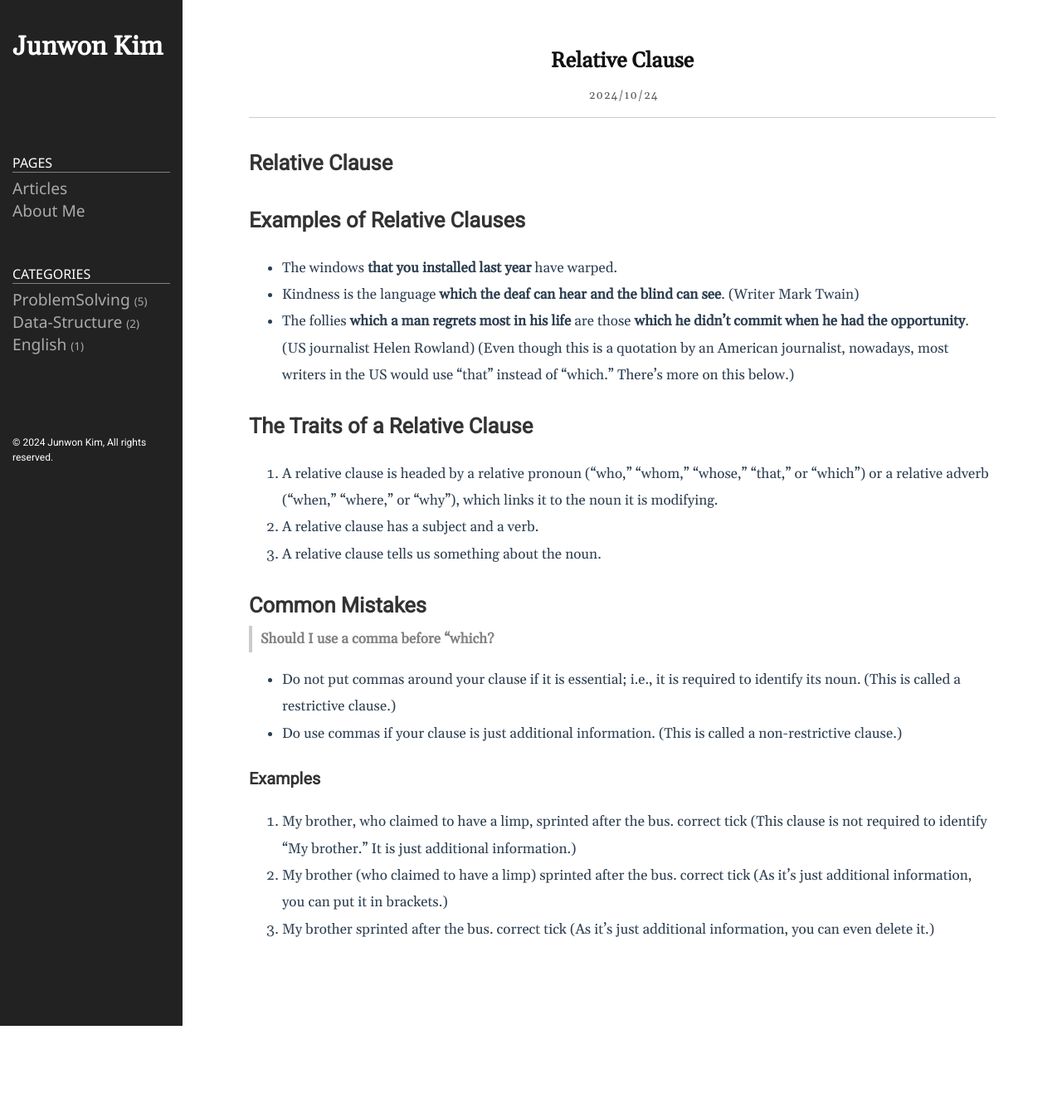
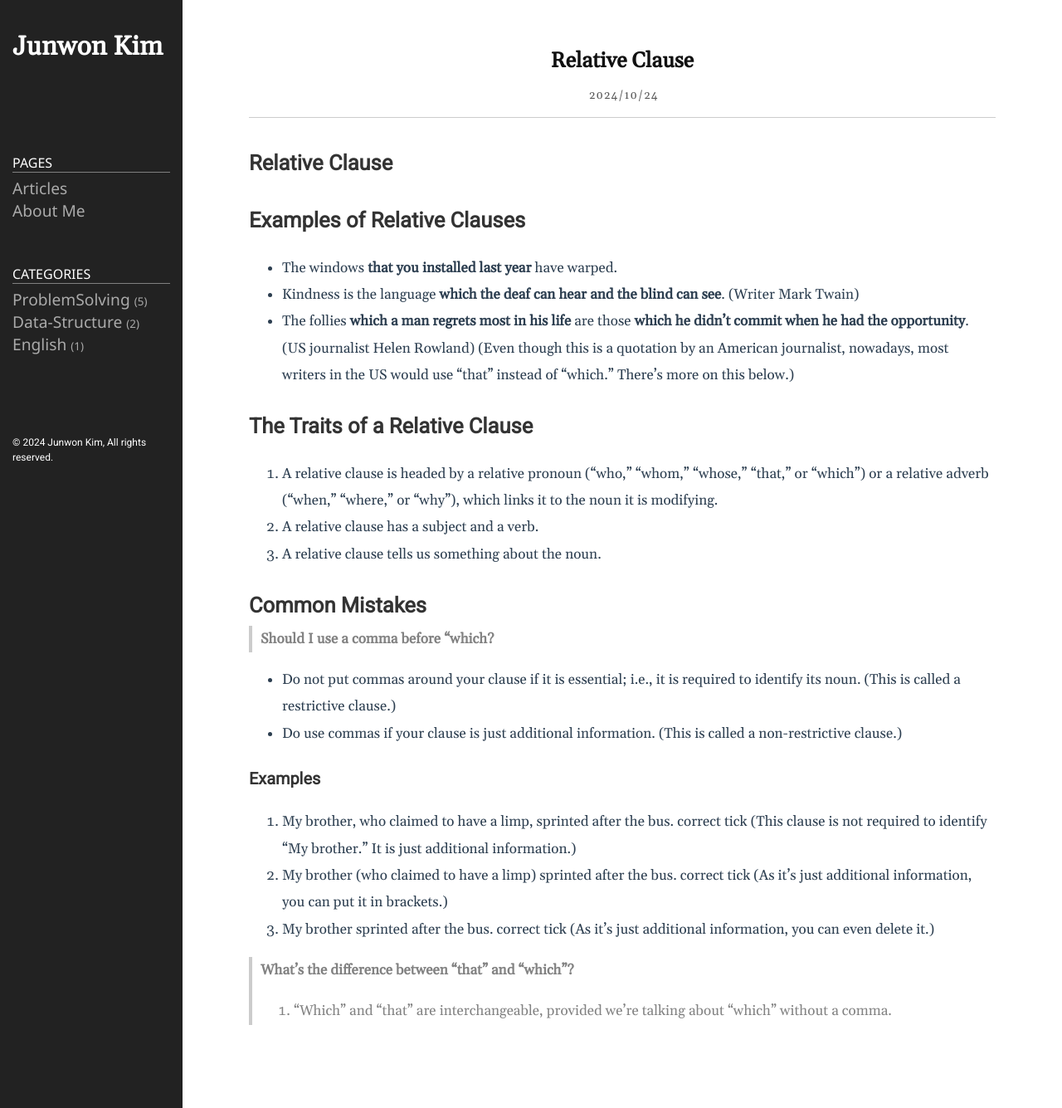
Before and after one commit to notj-code/Junwon-Kim-1.0, a Jekyll site: the page built from _posts/2024-11-21-post9.markdown, in a window 1280 px wide. Shown: the whole page at 83% size. Built offline with Jekyll 4.4.1, drawn with Linux system fonts in a browser that asks for light colours; before the commit the page ends 1236 px from its top, so only the background shows below that.

Commit message:
update pages

```diff
--- a/_posts/2024-11-21-post9.markdown
+++ b/_posts/2024-11-21-post9.markdown
@@ -35,4 +35,5 @@ category: English
 (As it's just additional information, you can even delete it.)
 
 
->
+> **What's the difference between "that" and "which"?**
+1. "Which" and "that" are interchangeable, provided we're talking about "which" without a comma.
```
